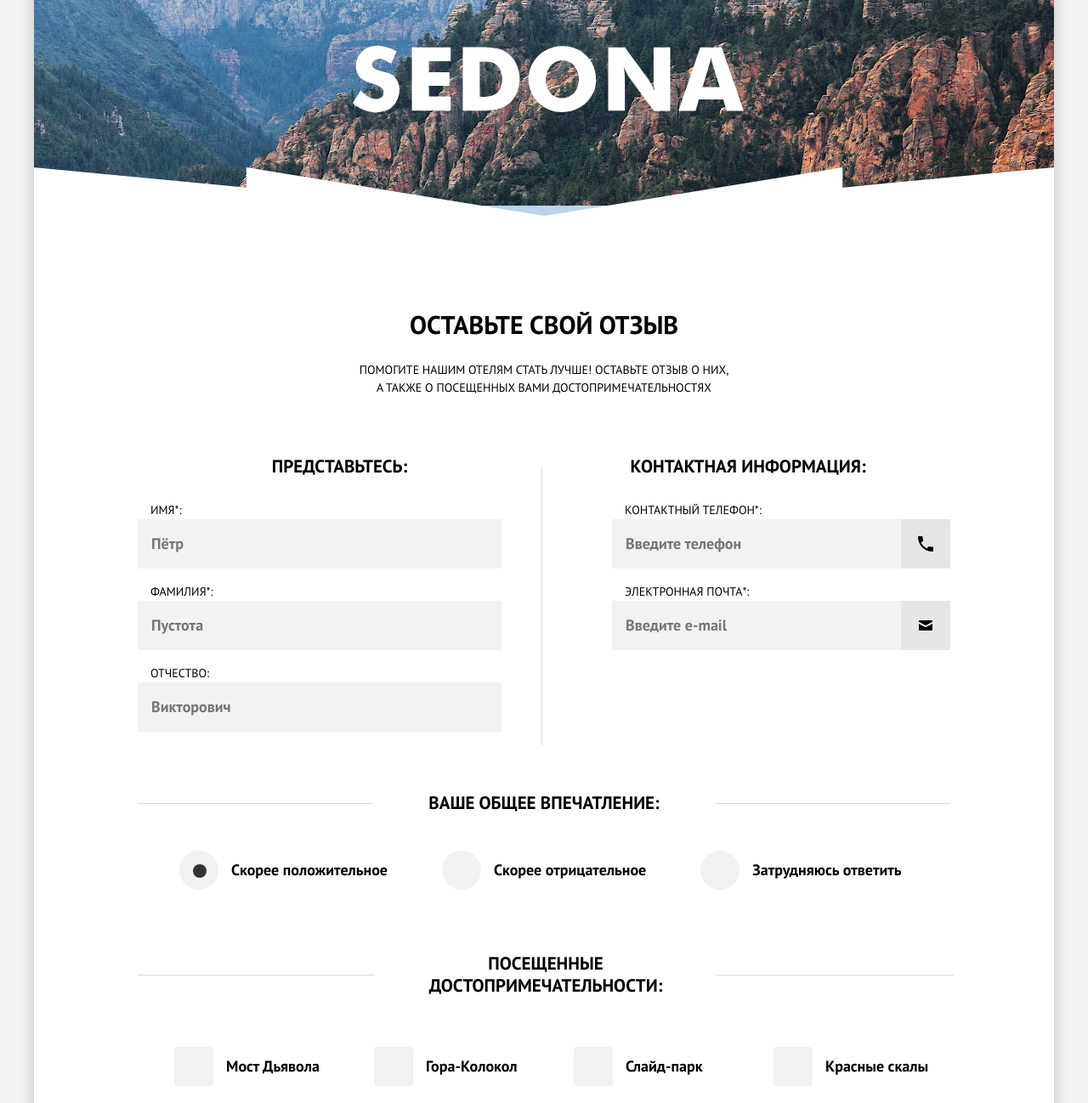
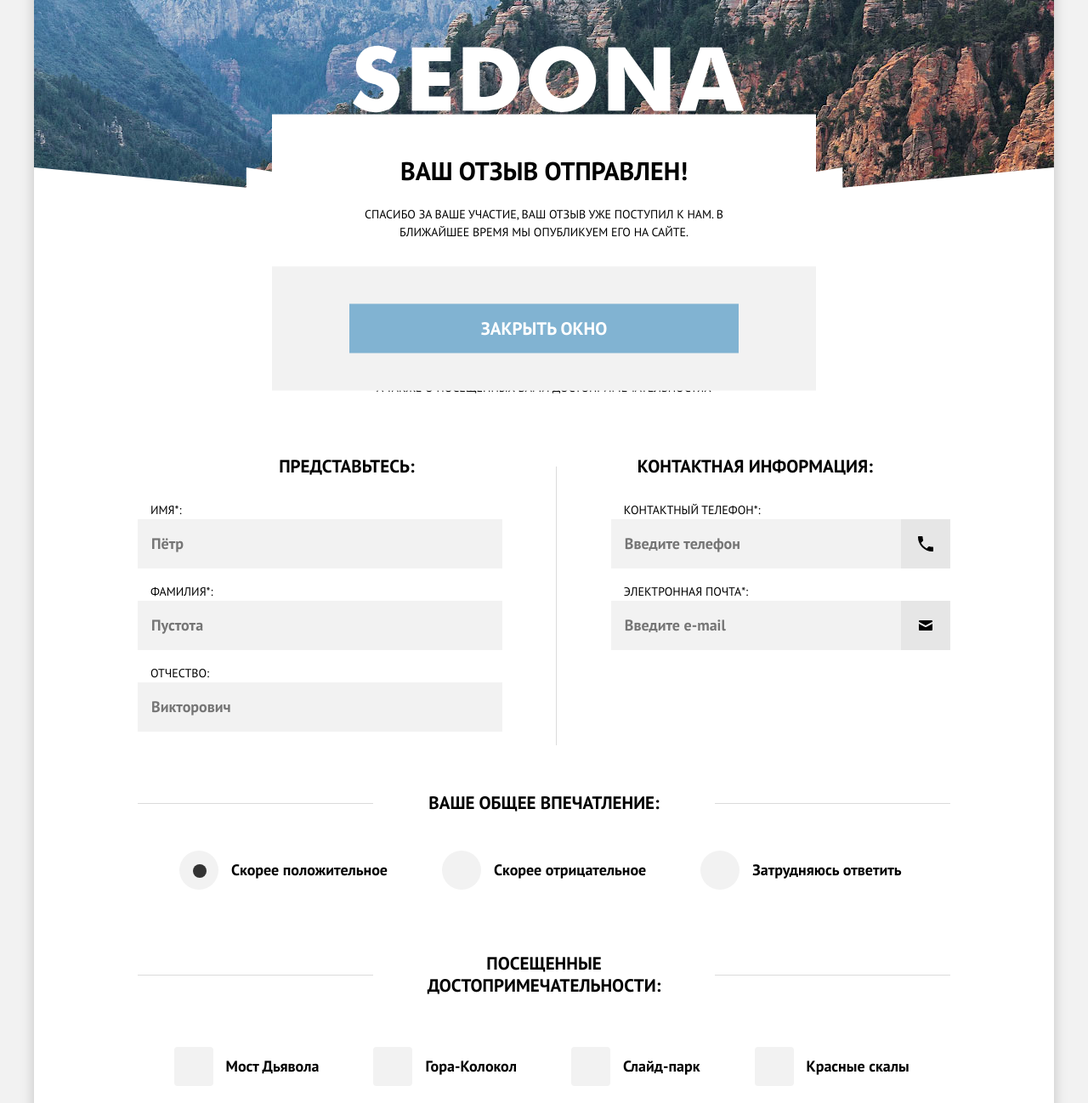
Before and after one commit to htmlacademy-adaptive/1384625-sedona-26, a website: page source/form.html in a window 1280 px wide. Shown: the part 103-1401 px from the top of the page at 85% size. Drawn offline with nearby package versions, Linux system fonts and the light colour scheme; files that its build step writes are made by us from their sources.

Commit message:
на проверку

```diff
--- a/source/form.html
+++ b/source/form.html
@@ -18,7 +18,7 @@
         </a>
 
 
-        <nav class="main-navigation main-navigation--closed">
+        <nav class="main-navigation main-navigation--opened">
           <button class="main-navigation__toggle" type="button">
             <svg class="main-navigation__toggle-burger" width="23" height="23" viewBox="0 0 23 22"  xmlns="http://www.w3.org/2000/svg">
               <path d="M22.9 0H0V4H22.9V0Z" fill="#81B3D2"/>
@@ -220,8 +220,10 @@
       <button class="modal-warning__button button">ОК</button>
     </div>
     <div class="modal-submit modal-submit--close">
-      <h2 class="modal-submit__title">Ваш отзыв отправлен!</h2>
-      <p class="modal-submit__text">Спасибо за ваше участие, ваш отзыв уже поступил к нам. В ближайшее время мы опубликуем его на сайте.</p>
+      <div class="modal-submit__wrapper">
+        <h2 class="modal-submit__title">Ваш отзыв отправлен!</h2>
+        <p class="modal-submit__text">Спасибо за ваше участие, ваш отзыв уже поступил к нам. В ближайшее время мы опубликуем его на сайте.</p>
+      </div>
       <div class="modal-submit__button-container">
         <button class="modal-submit__button button">Закрыть окно</button>
       </div>
--- a/source/less/blocks/attractions.less
+++ b/source/less/blocks/attractions.less
@@ -64,11 +64,12 @@
   .attractions__list {
     display: flex;
     flex-wrap: wrap;
-    width: 960px;
-    padding: 0 0 0 43px;
+    width: 871px;
+    padding: 0;
+    gap:64px
   }
   .attractions__item {
-    width: 203px;
+    width: auto;
     margin-bottom: 0;
   }
 }
--- a/source/less/blocks/feedback-form.less
+++ b/source/less/blocks/feedback-form.less
@@ -106,11 +106,13 @@
   }
   .feedback-form__container .feedback-form__group:nth-of-type(1)  {
     border-right: 1px solid #DBDBDB;
+    width: 515px;
   }
   .feedback-form__wrapper--p-right {
-    padding-right: 47px;
+    padding-right: 63px;
   }
   .feedback-form__wrapper--p-left {
-    padding-left: 78px;
+    padding-left: 60px;
   }
+
 }
--- a/source/less/blocks/hero.less
+++ b/source/less/blocks/hero.less
@@ -101,6 +101,8 @@
     height: 301px ;
     padding: 95px;
     margin-bottom: 101px;
+
+    background-position: 0 -217px;
   }
 
   .hero--catalog{
--- a/source/less/blocks/main-navigation.less
+++ b/source/less/blocks/main-navigation.less
@@ -40,7 +40,9 @@
 .main-navigation--opened .main-navigation__toggle-close{
   display: block;
 }
-
+.main-navigation--opened .main-navigation__toggle {
+  display: none;
+}
 .main-navigation__list {
   list-style: none;
   margin: 0;
--- a/source/less/blocks/modal-submit.less
+++ b/source/less/blocks/modal-submit.less
@@ -5,8 +5,9 @@
   align-items: center;
   text-transform: uppercase;
   background-color: #ffffff;
-  padding: 45px 42px 35px;
-  top:50%;
+  top: 50%;
+  left: 50%;
+  transform: translate(-50%, -50%);
 }
 .modal-submit__title{
   font-weight: 700;
@@ -21,7 +22,6 @@
   font-size: 14px;
   line-height: 21px;
   margin: 0;
-  margin-bottom: 54px;
 }
 .modal-submit__button {
   width: 280px;
@@ -29,8 +29,31 @@
 .modal-submit__button-container {
   width: 100%;
   text-align: center;
+  background-color: #f2f2f2;
+  padding: 44px 91px;
+}
+.modal-submit__wrapper {
+  text-align: center;
+  padding: 53px 99px 30px;
+  width: 640px;
 }
 
-.modal-submit--close {
-  display: none;
+// .modal-submit--close {
+//   display: none;
+// }
+
+@media(min-width:@tablet-width){
+  .modal-submit__title{
+    font-weight: 700;
+    font-size: 30px;
+    line-height: 26px;
+  }
+  .modal-submit__text {
+    font-weight: 400;
+    font-size: 14px;
+    line-height: 21px;
+  }
+  .modal-submit__button {
+    width: 458px;
+  }
 }
--- a/source/less/blocks/modal-warning.less
+++ b/source/less/blocks/modal-warning.less
@@ -6,7 +6,11 @@
   text-transform: uppercase;
   background-color: #ffffff;
   padding: 45px 42px 35px;
-  top:50%
+  width: 400px;
+  left: 50%;
+  top: 50%;
+  margin: auto;
+  transform: translate(-50%, -50%);
 }
 .modal-warning__title{
   font-weight: 700;
@@ -29,10 +33,3 @@
 .modal-warning--close {
   display: none;
 }
-
-@media (min-width: @tablet-width) {
-  .modal-warning{
-    width: 400px;
-    left:184px;
-  }
-}
--- a/source/less/blocks/text-review.less
+++ b/source/less/blocks/text-review.less
@@ -11,7 +11,19 @@
   color: fade(#000000, 30%);
   display: block;
   margin: 0 auto;
-  width: 768px;
+  width: 100%;
   resize: none;
-  padding: 16px 15px 14px;
+  padding: 16px 15px 4px;
 }
+@media(min-width:@tablet-width){
+  .text-review__input {
+
+    padding: 16px 15px 14px;
+  }
+}
+@media(min-width:@desktop-width){
+  .text-review__input {
+    width: 768px;
+    padding: 16px 15px 14px;
+  }
+}
```
Also changed, not shown: source/catalog.html (+1 -1 lines), source/index.html (+1 -1 lines).
